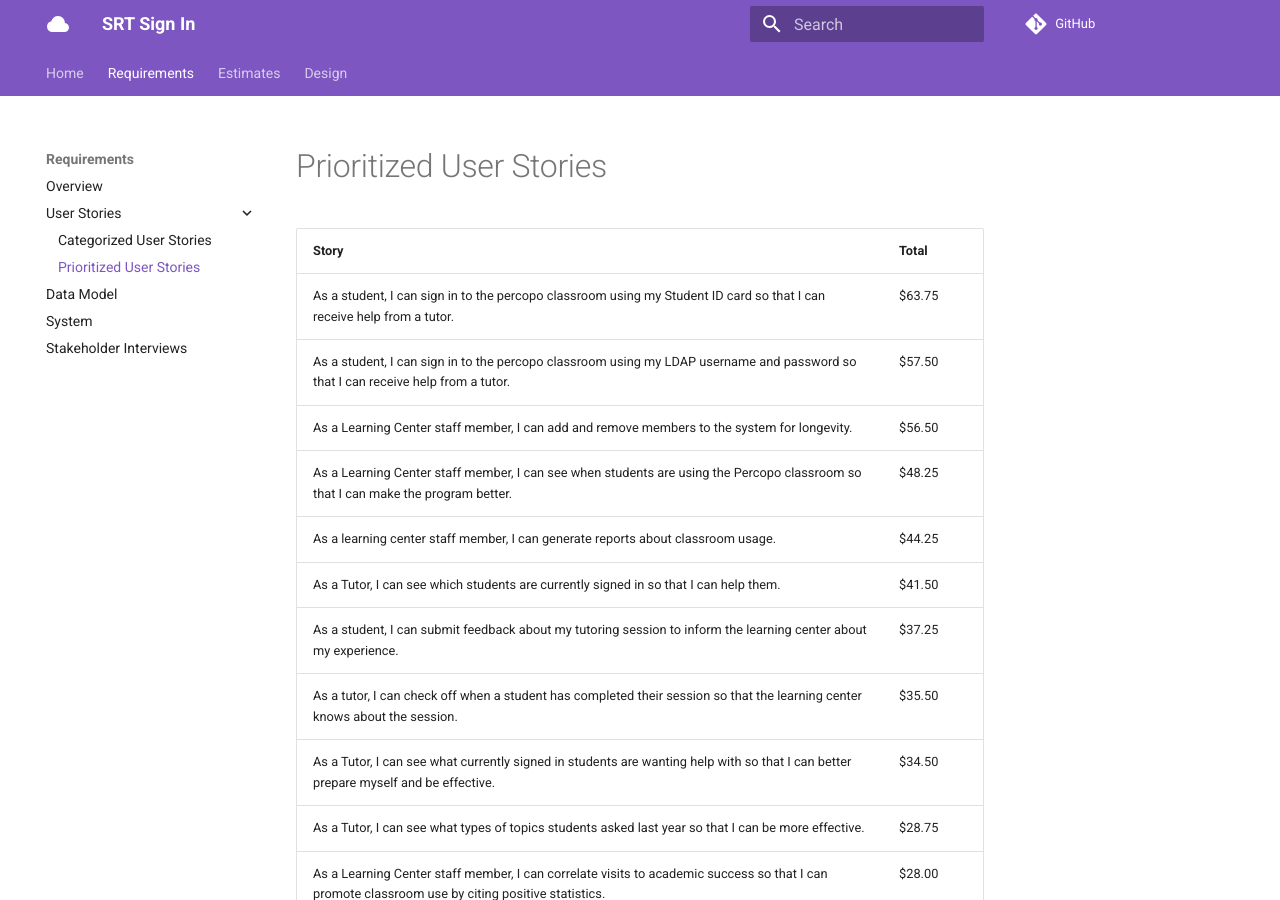
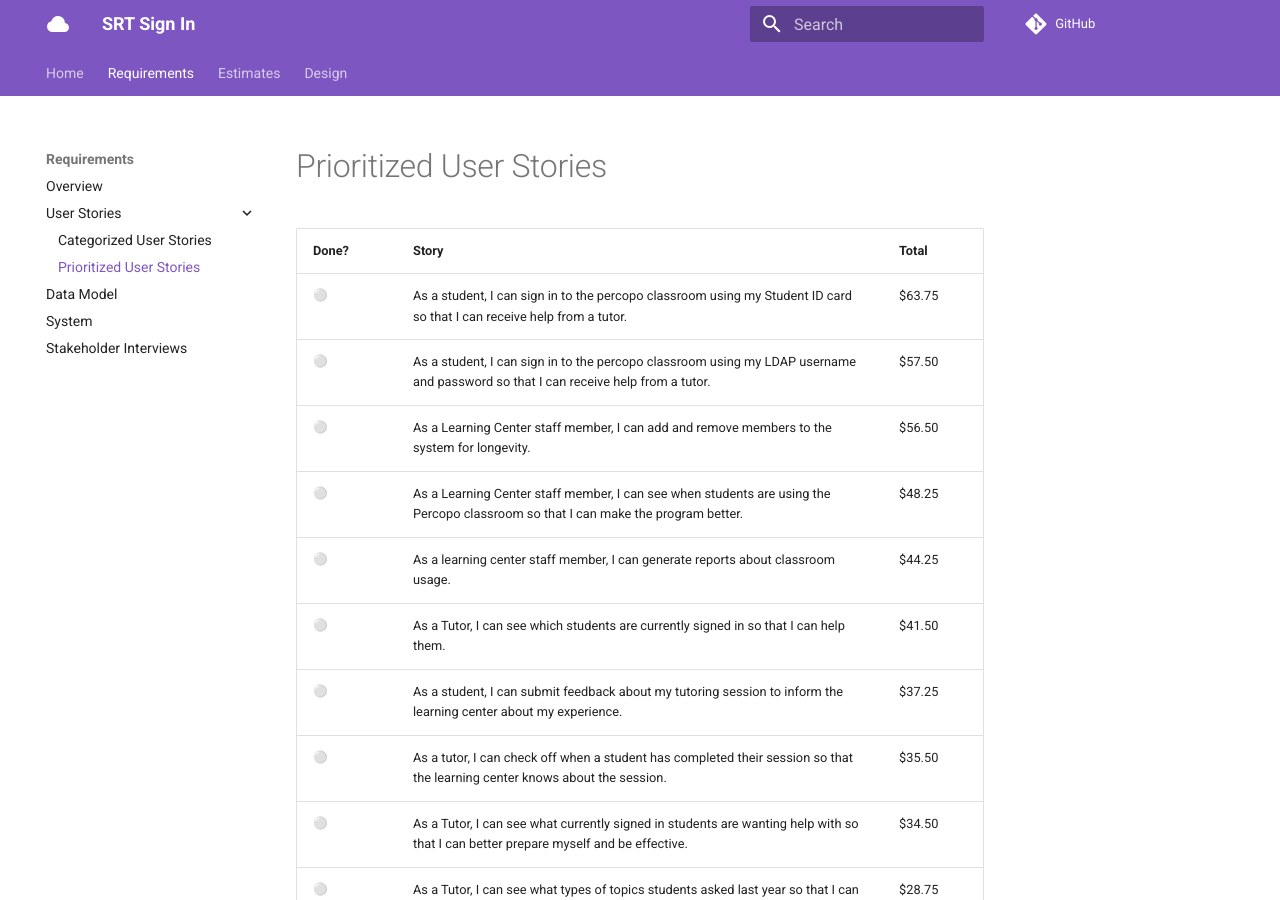
Before and after one commit to srtsignin/docs, an MkDocs documentation site: the page built from docs/requirements/user-stories/prioritized.md, in a window 1280 px wide and 900 px high. Built offline with MkDocs 1.6.1 and Material for MkDocs 9.7.7, drawn with Linux system fonts in a browser that asks for light colours; emoji names are drawn with the system emoji font.

Commit message:
Done column

```diff
--- a/docs/requirements/user-stories/prioritized.md
+++ b/docs/requirements/user-stories/prioritized.md
@@ -1,20 +1,20 @@
 # Prioritized User Stories
-| Story                                                                                                                                            | Total    |
-|--------------------------------------------------------------------------------------------------------------------------------------------------|----------|
-| As a student, I can sign in to the percopo classroom using my Student ID card so that I can receive help from a tutor.                           |  $63.75  |
-| As a student, I can sign in to the percopo classroom using my LDAP username and password so that I can receive help from a tutor.                |  $57.50  |
-| As a Learning Center staff member, I can add and remove members to the system for longevity.                                                     |  $56.50  |
-| As a Learning Center staff member, I can see when students are using the Percopo classroom so that I can make the program better.                |  $48.25  |
-| As a learning center staff member, I can generate reports about classroom usage.                                                                 |  $44.25  |
-| As a Tutor, I can see which students are currently signed in so that I can help them.                                                            |  $41.50  |
-| As a student, I can submit feedback about my tutoring session to inform the learning center about my experience.                                 |  $37.25  |
-| As a tutor, I can check off when a student has completed their session so that the learning center knows about the session.                      |  $35.50  |
-| As a Tutor, I can see what currently signed in students are wanting help with so that I can better prepare myself and be effective.              |  $34.50  |
-| As a Tutor, I can see what types of topics students asked last year so that I can be more effective.                                             |  $28.75  |
-| As a Learning Center staff member, I can correlate visits to academic success so that I can promote classroom use by citing positive statistics. |  $28.00  |
-| As a Graduate Assistant, I can view tutor reviews so that I can share them with the tutors at my discretion.                                     |  $26.25  |
-| As a Tutor, I can see my own statistics so that I can improve my services.                                                                       |  $26.00  |
-| As a Tutor, I can see my student feedback so that I can improve my services.                                                                     |  $25.00  |
-| As a Tutor, I can easily convince a student to log in so that their data can be logged.                                                          |  $19.00  |
-| As a Professor, I can see what students are needing help with most often so that I can revise my lessons or re-emphasize important topics.       |  $17.00  |
-| As a Graduate Assistant, I can see tutor statistics, so that I can assess tutor performance.                                                     |  $11.00  |
+| Done?          | Story                                                                                                                                            | Total    |
+|----------------|--------------------------------------------------------------------------------------------------------------------------------------------------|----------|
+| :white_circle: | As a student, I can sign in to the percopo classroom using my Student ID card so that I can receive help from a tutor.                           |  $63.75  |
+| :white_circle: | As a student, I can sign in to the percopo classroom using my LDAP username and password so that I can receive help from a tutor.                |  $57.50  |
+| :white_circle: | As a Learning Center staff member, I can add and remove members to the system for longevity.                                                     |  $56.50  |
+| :white_circle: | As a Learning Center staff member, I can see when students are using the Percopo classroom so that I can make the program better.                |  $48.25  |
+| :white_circle: | As a learning center staff member, I can generate reports about classroom usage.                                                                 |  $44.25  |
+| :white_circle: | As a Tutor, I can see which students are currently signed in so that I can help them.                                                            |  $41.50  |
+| :white_circle: | As a student, I can submit feedback about my tutoring session to inform the learning center about my experience.                                 |  $37.25  |
+| :white_circle: | As a tutor, I can check off when a student has completed their session so that the learning center knows about the session.                      |  $35.50  |
+| :white_circle: | As a Tutor, I can see what currently signed in students are wanting help with so that I can better prepare myself and be effective.              |  $34.50  |
+| :white_circle: | As a Tutor, I can see what types of topics students asked last year so that I can be more effective.                                             |  $28.75  |
+| :white_circle: | As a Learning Center staff member, I can correlate visits to academic success so that I can promote classroom use by citing positive statistics. |  $28.00  |
+| :white_circle: | As a Graduate Assistant, I can view tutor reviews so that I can share them with the tutors at my discretion.                                     |  $26.25  |
+| :white_circle: | As a Tutor, I can see my own statistics so that I can improve my services.                                                                       |  $26.00  |
+| :white_circle: | As a Tutor, I can see my student feedback so that I can improve my services.                                                                     |  $25.00  |
+| :white_circle: | As a Tutor, I can easily convince a student to log in so that their data can be logged.                                                          |  $19.00  |
+| :white_circle: | As a Professor, I can see what students are needing help with most often so that I can revise my lessons or re-emphasize important topics.       |  $17.00  |
+| :white_circle: | As a Graduate Assistant, I can see tutor statistics, so that I can assess tutor performance.                                                     |  $11.00  |
--- a/mkdocs.yml
+++ b/mkdocs.yml
@@ -19,3 +19,7 @@
 markdown_extensions:
   - admonition
   - footnotes
+  - pymdownx.tasklist:
+        custom_checkbox: true
+  - pymdownx.emoji:
+      emoji_generator: !!python/name:pymdownx.emoji.to_png
```
